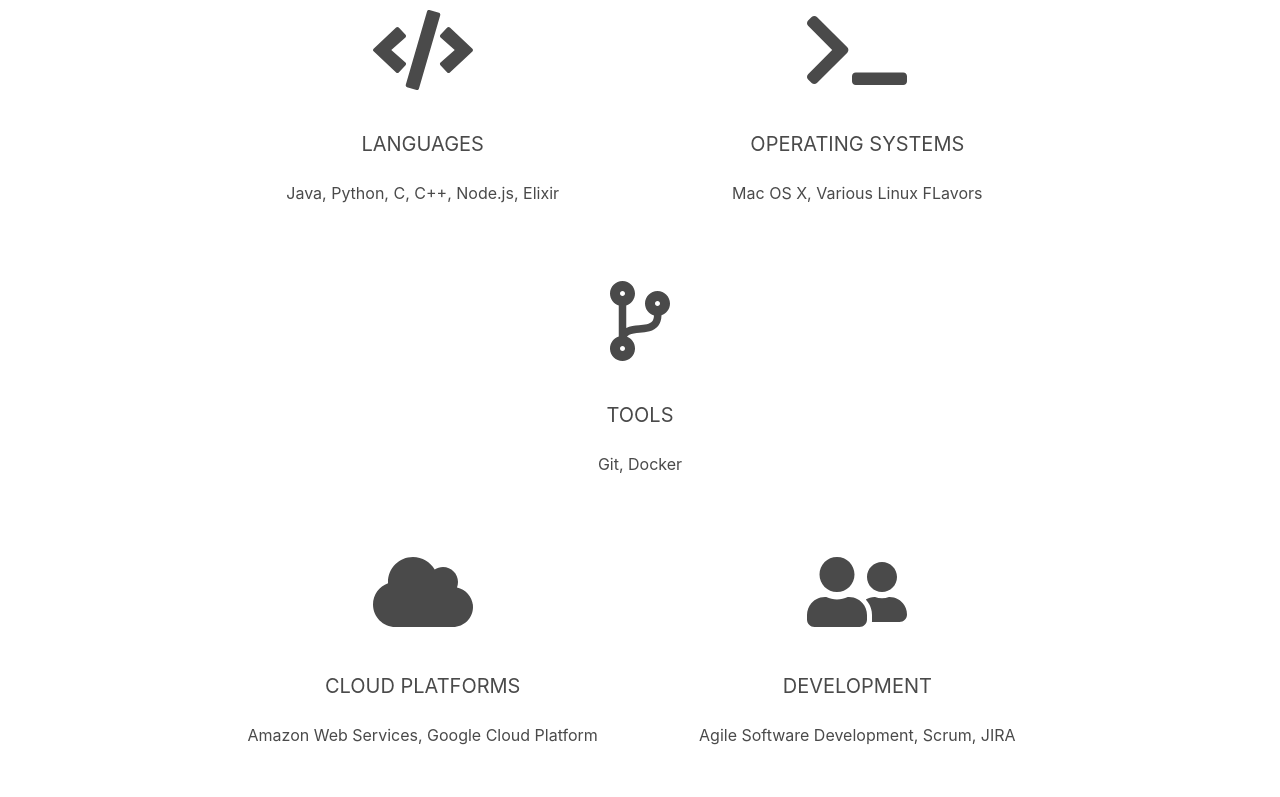
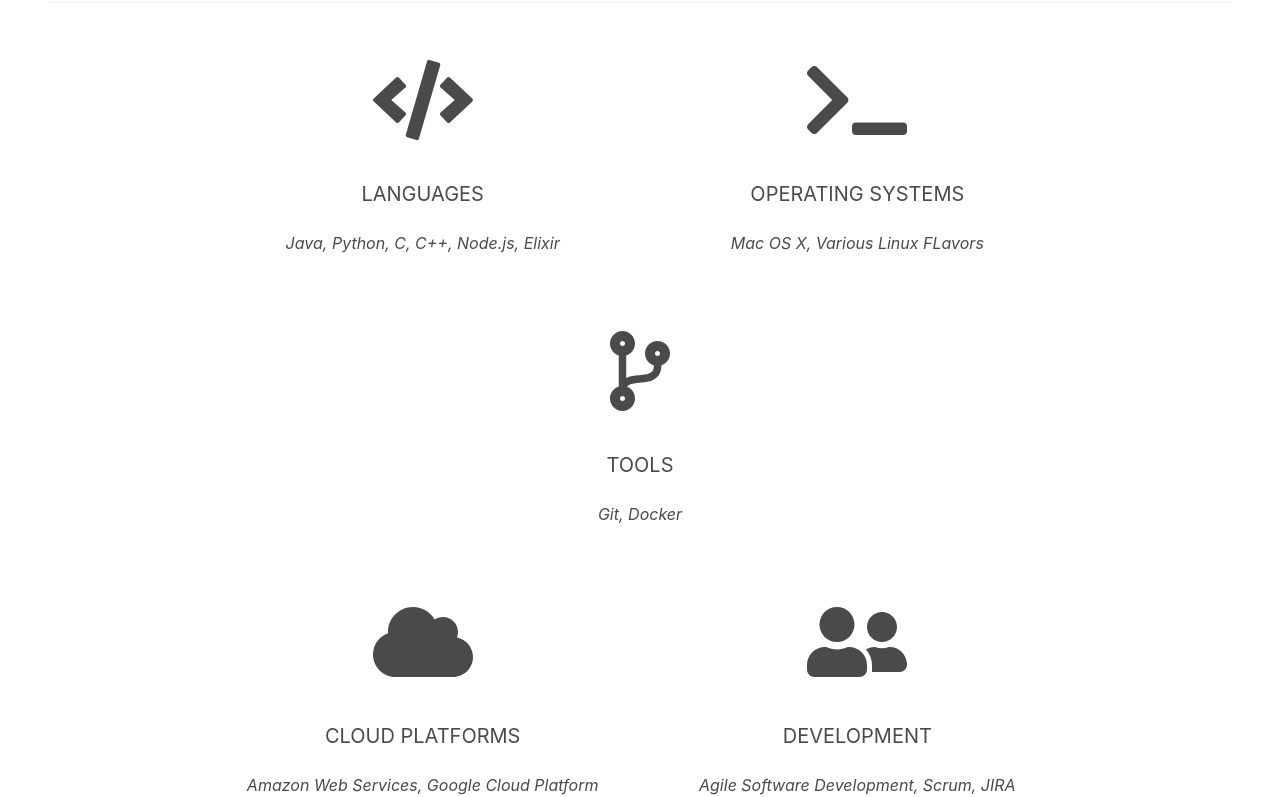
Before and after one commit to dince16/personal, a plain HTML site: page skills.html in a window 1280 px wide. Shown: the part 159-956 px from the top of the page. Drawn offline with nearby package versions, Linux system fonts and the light colour scheme.

Commit message:
unify italics across each page

```diff
--- a/skills.html
+++ b/skills.html
@@ -47,36 +47,37 @@
         <div class="container has-text-centered">
           <h1 class="title">Skills</h1>
         </div>
+        <hr>
       </div>
       <div class="columns is-multiline is-mobile is-centered has-text-centered">
         <div class="column is-one-third-desktop is-two-fifths-tablet is-two-thirds-mobile">
           <p class="skill-icon"><i class="fas fa-code fa-5x"></i></p>
           <h2 class="subtitle">LANGUAGES</h2>
-          <p class="skill-label">Java, Python, C, C++, Node.js, Elixir</p>
+          <p class="skill-label"><i>Java, Python, C, C++, Node.js, Elixir</i></p>
         </div>
         <div class="column is-one-third-desktop is-two-fifths-tablet is-two-thirds-mobile">
           <p class="skill-icon"><i class="fas fa-terminal fa-5x"></i></p>
           <h2 class="subtitle">OPERATING SYSTEMS</h2>
-          <p class="skill-label">Mac OS X, Various Linux FLavors</p>
+          <p class="skill-label"><i>Mac OS X, Various Linux FLavors</i></p>
         </div>
       </div>
       <div class="columns is-multiline is-mobile is-centered has-text-centered">
         <div class="column is-one-half-desktop is-two-fifths-tablet is-two-thirds-mobile">
           <p class="skill-icon"><i class="fas fa-code-branch fa-5x"></i></p>
           <h2 class="subtitle">TOOLS</h2>
-          <p class="skill-label">Git, Docker</p>
+          <p class="skill-label"><i>Git, Docker</i></p>
         </div>
       </div>
       <div class="columns is-multiline is-mobile is-centered has-text-centered">
         <div class="column is-one-third-desktop is-two-fifths-tablet is-two-thirds-mobile">
           <p class="skill-icon"><i class="fas fa-cloud fa-5x"></i></p>
           <h2 class="subtitle">CLOUD PLATFORMS</h2>
-          <p class="skill-label">Amazon Web Services, Google Cloud Platform</p>
+          <p class="skill-label"><i>Amazon Web Services, Google Cloud Platform</i></p>
         </div>
         <div class="column is-one-third-desktop is-two-fifths-tablet is-two-thirds-mobile">
           <p class="skill-icon"><i class="fas fa-user-friends fa-5x"></i></p>
           <h2 class="subtitle">DEVELOPMENT</h2>
-          <p class="skill-label">Agile Software Development, Scrum, JIRA</p>
+          <p class="skill-label"><i>Agile Software Development, Scrum, JIRA</i></p>
         </div>
       </div>
 
```
Also changed, not shown: index.html (+1 -3 lines).
